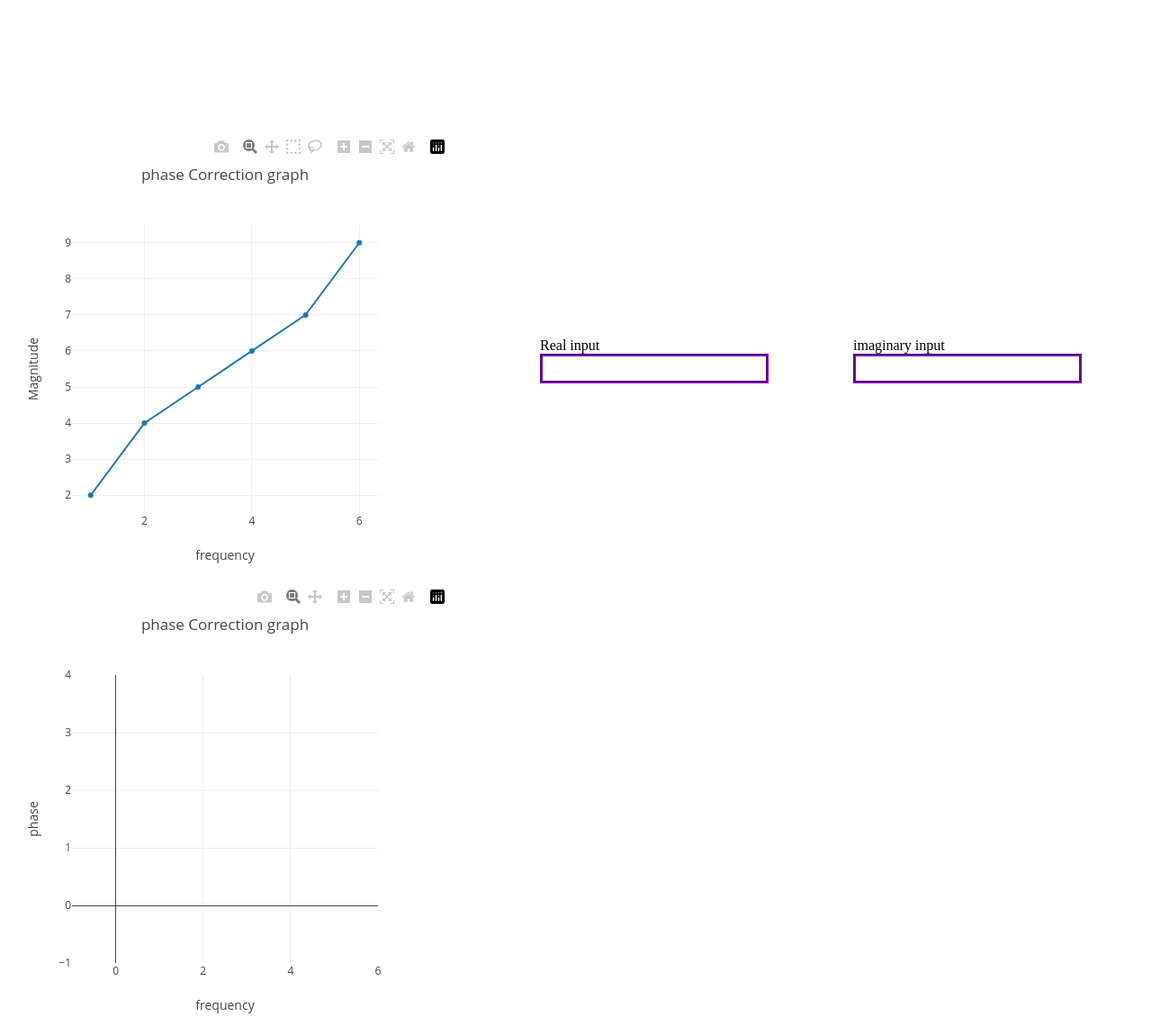
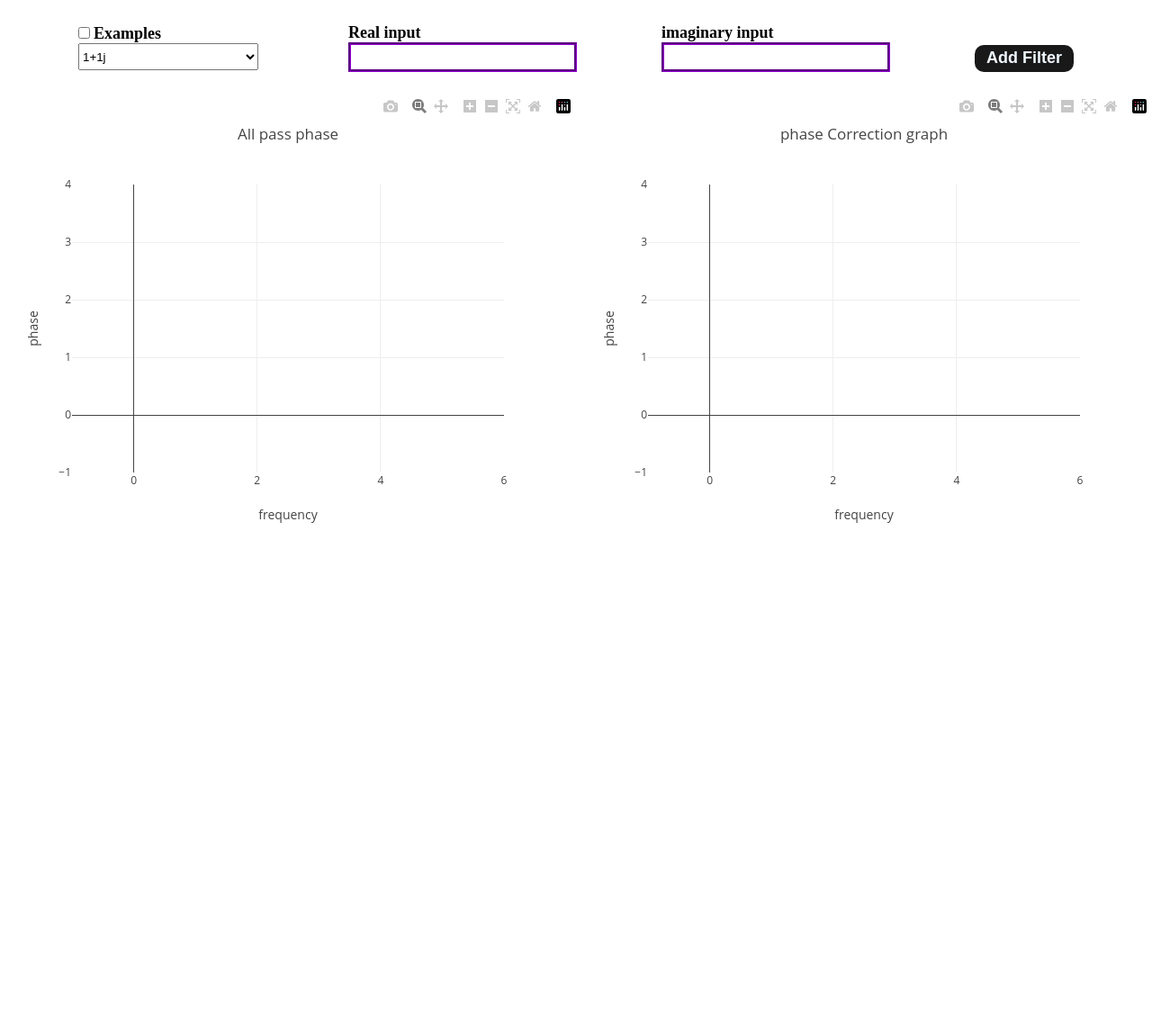
Before and after one commit to YousrHejy/Digital-Filter, a Flask app: page /phaseCorrection in a window 1280 px wide. Shown: the whole page at 90% size. After the commit the page ends 581 px from the top, so only its background shows below. Run offline with Flask 2, Linux system fonts and the light colour scheme; some libraries are stand-ins or nearby versions.

Commit message:
all pass with examples

```diff
--- a/static/css/phaseCorrection.css
+++ b/static/css/phaseCorrection.css
@@ -3,7 +3,7 @@
   padding: 0;
 }
 body {
-  display: flex;
+  /* display: flex; */
   height: 100vh;
   width: 100%;
 }
@@ -11,11 +11,18 @@ body {
     height: 50%;
     width: 80%;
 } */
+
 #allPassInputs {
   display: flex;
   align-items: center;
   justify-content: center;
   gap: 100px;
+  margin-top: 2%;
+}
+
+#inputLabel {
+  font-size: large;
+  font-weight: bold;
 }
 
 #realInput {
@@ -26,6 +33,15 @@ body {
   border-color: darkviolet;
   font-size: 113%;
 }
+
+#samples{
+  width: 200px;
+  height: 30px;
+  /* padding: 10px; */
+  /* border-color: aqua; */
+
+}
+
 
 #realInput::-webkit-inner-spin-button,
 #realInput::-webkit-outer-spin-button {
@@ -45,3 +61,28 @@ body {
 #imaginaryInput::-webkit-outer-spin-button {
   -webkit-appearance: none;
 }
+
+#plots {
+  width: 100%;
+  margin-top: 2%;
+  display: flex;
+  justify-content: center;
+  align-items: center;
+}
+
+#addButton {
+  margin-top: auto;
+  font-size: large;
+  font-weight:bold;
+  color: aliceblue;
+  background-color: rgba(0,0,0,0.9);
+  width: 110px;
+  height: 30px;
+  border: 10px;
+  border-color: blueviolet;
+  border-radius: 10px;
+
+}
+#addButton:hover{
+  background-color: rgba(0, 0, 0, 0.75);
+}
--- a/static/js/phaseCorrection/phaseCorrection.js
+++ b/static/js/phaseCorrection/phaseCorrection.js
@@ -32,23 +32,41 @@ let plot = new plotting();
 let imaginaryInput = document.getElementById("imaginaryInput");
 let realValue, imaginaryValue;
 // plane.drawPlane(phasePlotting);
-plot.plot([], [], "phase Correction graph", "magnitudePlotting", "magnitude");
-plot.plot(
-  [1, 2, 3, 4, 5, 6],
-  [2, 4, 5, 6, 7, 9],
-  "phase Correction graph",
-  "magnitudePlotting",
-  "Magnitude"
-);
+plot.plot([], [], "phase Correction graph", "signalPhasePlotting", "phase");
+plot.plot([], [], "All pass phase", "phasePlotting", "phase");
+// plot.plot(
+//   [1, 2, 3, 4, 5, 6],
+//   [2, 4, 5, 6, 7, 9],
+//   "signal phase Correction ",
+//   "signalPhasePlotting",
+//   "phase"
+// );
 
-plot.plot([], [], "phase Correction graph", "phasePlotting", "phase");
+let examplesBox = document.getElementById("examplesCheckBox");
+let samples=document.getElementById("samples")
 
+function examplesFunction() {
+  if (examplesBox.checked) {
+    let value=samples.value
+    value=value.split('+')
+    realInput.value=value[0]
+    imaginaryInput.value=value[1].split('j')[0]
+    plottingMagnitudePhase()
+
+  }
+  else{
     realInput.addEventListener("keydown", () => {
       setTimeout(plottingMagnitudePhase, 0.1);
     });
     imaginaryInput.addEventListener("keydown", () => {
       setTimeout(plottingMagnitudePhase, 0.1);
     });
+  }
+}
+
+
+
+
 
 function plottingMagnitudePhase() {
   realValue = parseFloat(realInput.value);
@@ -56,14 +74,14 @@ function plottingMagnitudePhase() {
   if (isNaN(realValue)) realValue = 0;
   if (isNaN(imaginaryValue)) imaginaryValue = 0;
   zeros = [realValue, imaginaryValue];
-  poles = zeros.map( x=> x*1/(zeros[0] ** 2 + zeros[1] ** 2));
-  zeros=[zeros,[0,0]]
-  poles=[poles,[0,0]]
+  poles = zeros.map((x) => (x * 1) / (zeros[0] ** 2 + zeros[1] ** 2));
+  zeros = [zeros, [0, 0]];
+  poles = [poles, [0, 0]];
   console.log(poles);
   updatefrequencyresponse(
     poles,
     zeros,
-    "magnitudePlotting",
+    "signalPhasePlotting",
     "phasePlotting",
     "All pass filter graph"
   );
--- a/templates/phaseCorrection.html
+++ b/templates/phaseCorrection.html
@@ -15,24 +15,34 @@
     <label for="real">Real</label>
     <input type="number" id="real">
     <input type="number" id="imaginary"> -->
-
-    <div></div>
     <div id="allPassInputs">
-      <div id="plots">
-        <div id="magnitudePlotting" style="height: 500px; width: 500px">
-          <div id="phasePlotting" style="height: 500px; width: 500px"></div>
-        </div>
+      <div>
+        <input type="checkbox" id="examplesCheckBox" onclick="examplesFunction()"/>
+        <label id="inputLabel" for="examplesCheckBox">Examples</label>
+        <br />
+        <select id="samples" onchange="examplesFunction()">
+          <option value="1+1j">1+1j</option>
+          <option value="0.5+0j">0.5</option>
+          <option value="1+3j">1+3j</option>
+          <option value="2+0.5j">2+0.5j</option>
+          <option value="0.2+0.3j">0.2+0.3j</option>
+        </select>
       </div>
       <div>
-        <label for="realInput">Real input</label>
+        <label id="inputLabel" for="realInput">Real input</label>
         <br />
         <input type="number" id="realInput" />
       </div>
       <div>
-        <label for="imaginaryInput">imaginary input</label>
+        <label id="inputLabel" for="imaginaryInput">imaginary input</label>
         <br />
         <input type="number" id="imaginaryInput" />
       </div>
+      <button id="addButton">Add Filter</button>
+    </div>
+    <div id="plots">
+      <div id="phasePlotting" style="height: 500px; width: 50%"></div>
+      <div id="signalPhasePlotting" style="height: 500px; width: 50%"></div>
     </div>
     <!-- <script src="../static/js/z-plane.js"></script> -->
     <script src="../static/js/phaseCorrection/plotting.js"></script>
```
Lines whose indentation alone changed are shown as unchanged.
